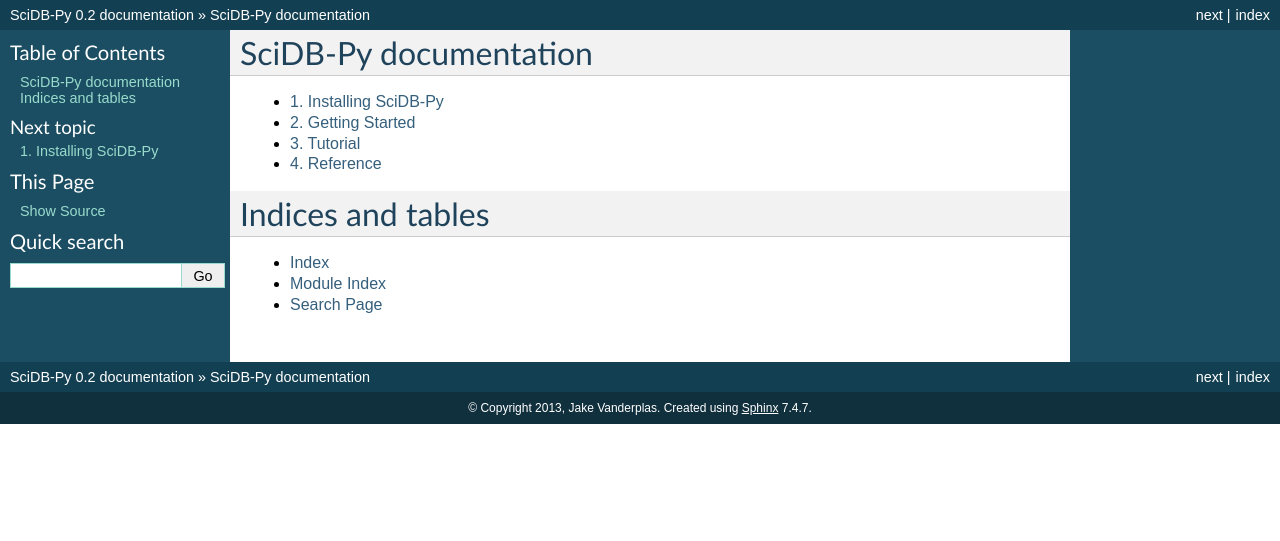
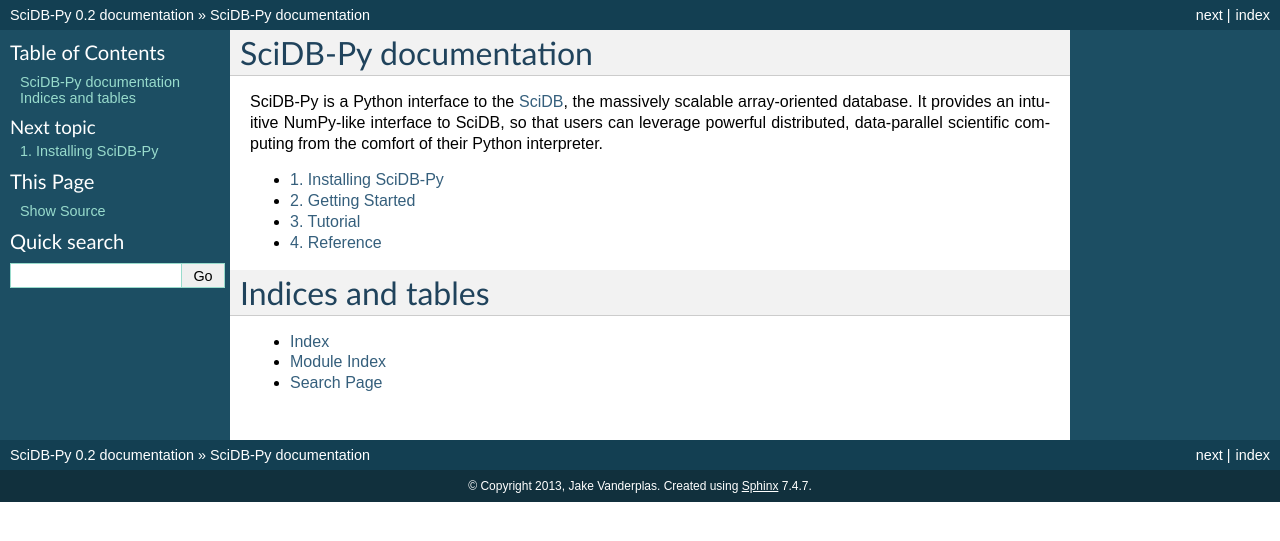
Before and after one commit to rvernica/SciDB-Py, a Sphinx documentation site: the page built from doc/index.rst, in a window 1280 px wide. Shown: the top 541 px of the page. Built offline with Sphinx 7.4.7, drawn with Linux system fonts in a browser that asks for light colours; formulas are drawn with MathJax 3.

Commit message:
DOC: add broad description to index

```diff
--- a/doc/index.rst
+++ b/doc/index.rst
@@ -5,6 +5,10 @@
 
 SciDB-Py documentation
 ======================
+SciDB-Py is a Python interface to the SciDB_, the massively scalable
+array-oriented database.  It provides an intuitive NumPy-like interface
+to SciDB, so that users can leverage powerful distributed, data-parallel
+scientific computing from the comfort of their Python interpreter.
 
 
 .. toctree::
@@ -23,3 +27,6 @@
 * :ref:`genindex`
 * :ref:`modindex`
 * :ref:`search`
+
+
+.. _SciDB: http://scidb.org/
```
